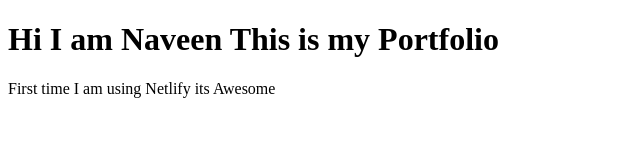
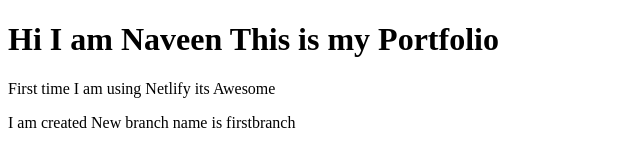
Before and after one commit to naveen-developer/myportfolio, a plain HTML site: page index.html in a window 1280 px wide. Shown: the whole page, without its empty margins (0-640 px from the left). Drawn offline with Linux system fonts and the light colour scheme.

Commit message:
third commit

```diff
--- a/index.html
+++ b/index.html
@@ -8,6 +8,7 @@
 
 <h1>Hi I am Naveen This is my Portfolio</h1>
 <p>First time I am using Netlify its Awesome</p>
+<p>I am created New branch name is firstbranch</p>
 
 </body>
 </html>
```
